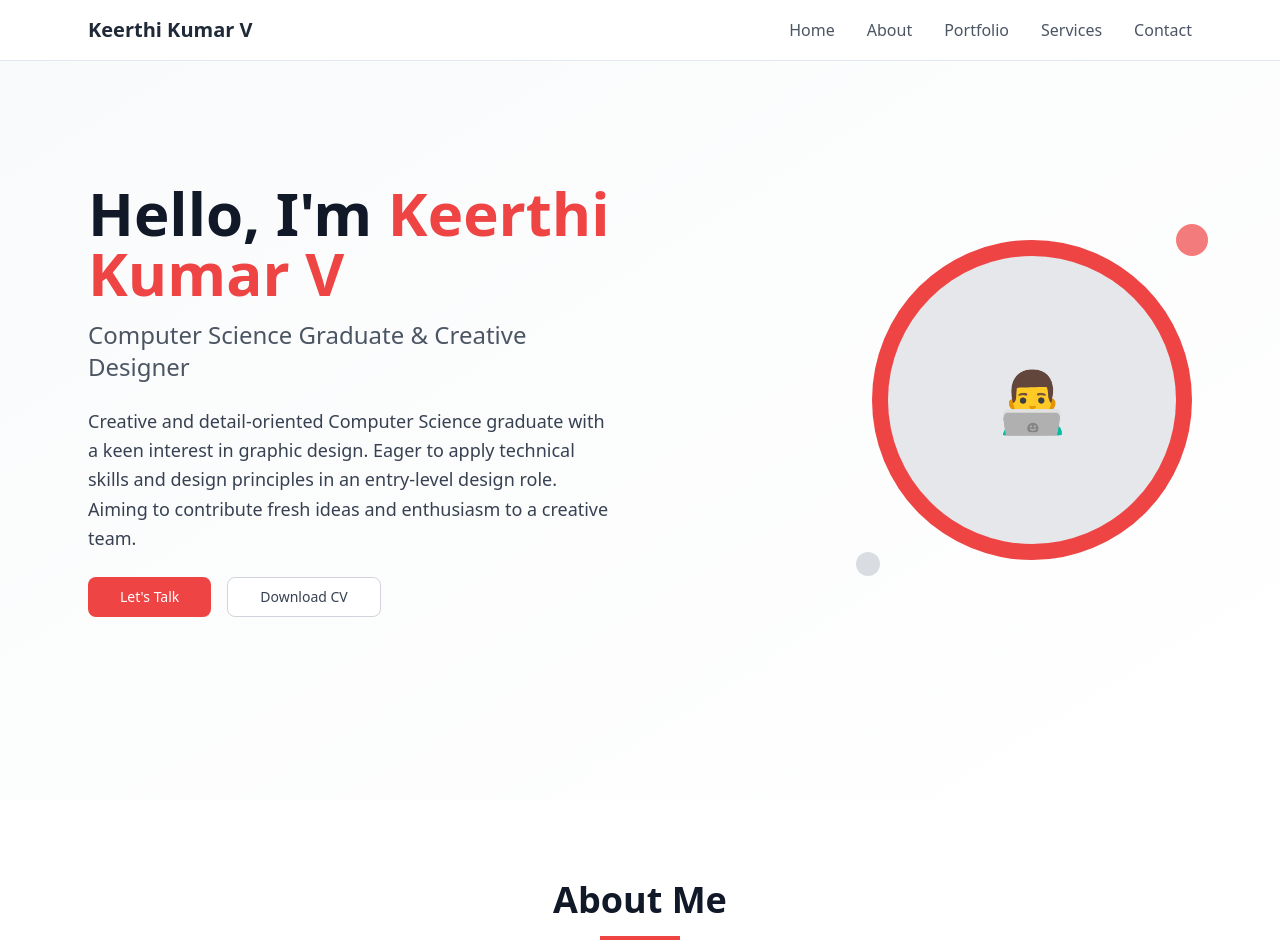
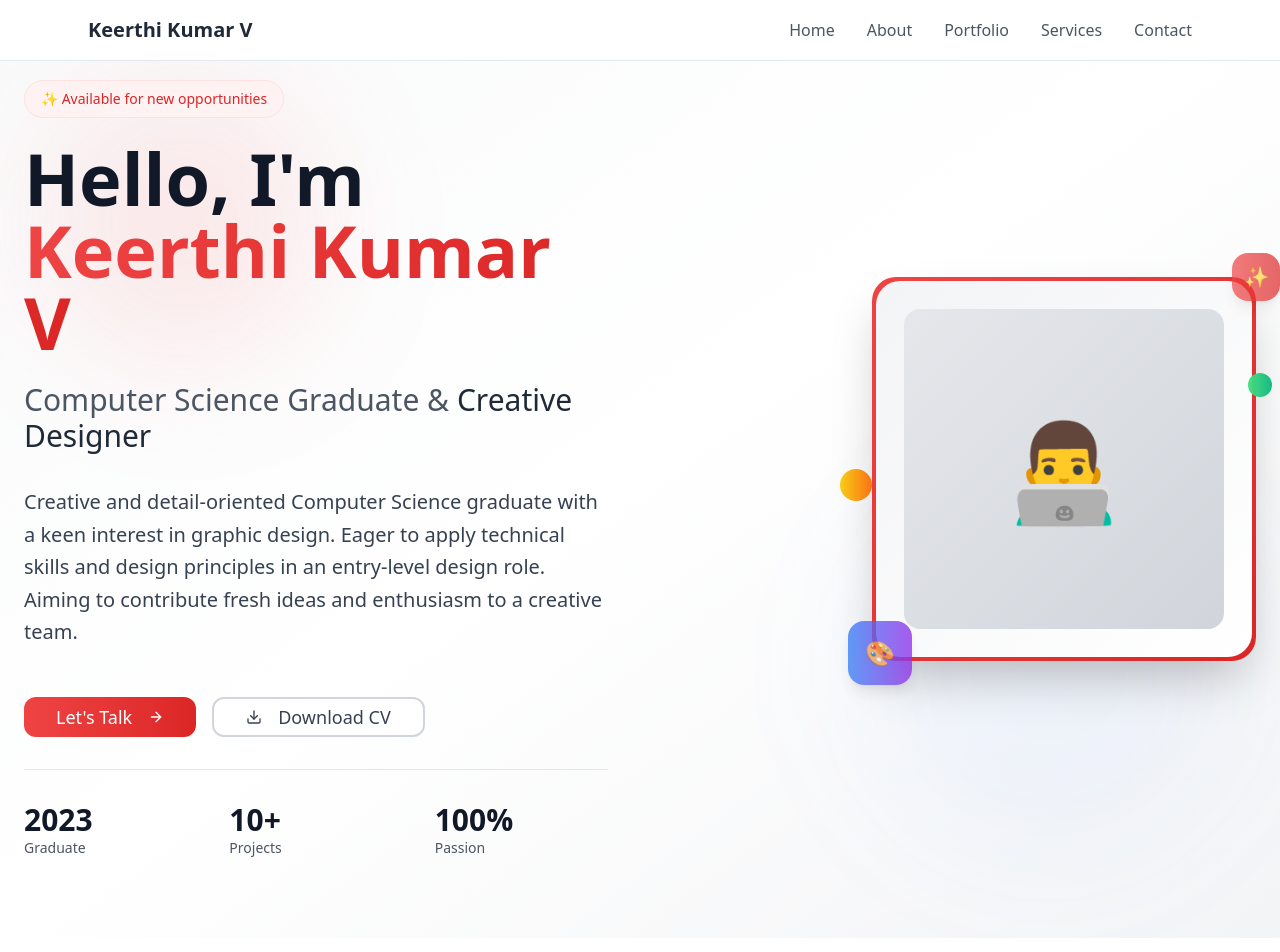
Before and after one commit to KEERTHIKUMAR02/Keerthi.portfolio, a React (Vite) app: page / in a window 1280 px wide. Shown: the top 952 px of the page. Built offline with nearby package versions, Linux system fonts and the light colour scheme.

Commit message:
Enhance hero section UI
Refactor the hero section to use a more modern UI.

```diff
--- a/src/components/Hero.tsx
+++ b/src/components/Hero.tsx
@@ -1,5 +1,6 @@
 
 import { Button } from '@/components/ui/button';
+import { ArrowRight, Download } from 'lucide-react';
 
 const Hero = () => {
   const scrollToContact = () => {
@@ -8,53 +9,95 @@ const Hero = () => {
   };
 
   return (
-    <section id="home" className="min-h-screen flex items-center justify-center bg-gradient-to-br from-gray-50 to-white">
-      <div className="max-w-6xl mx-auto px-6 py-20">
-        <div className="grid lg:grid-cols-2 gap-12 items-center">
+    <section id="home" className="min-h-screen flex items-center justify-center bg-gradient-to-br from-gray-50 via-white to-gray-100 relative overflow-hidden">
+      {/* Background decoration */}
+      <div className="absolute inset-0 bg-grid-pattern opacity-5"></div>
+      <div className="absolute top-20 left-10 w-72 h-72 bg-red-500/10 rounded-full blur-3xl"></div>
+      <div className="absolute bottom-20 right-10 w-96 h-96 bg-blue-500/5 rounded-full blur-3xl"></div>
+
+      <div className="max-w-7xl mx-auto px-6 py-20 relative z-10">
+        <div className="grid lg:grid-cols-2 gap-16 items-center">
           {/* Text Content */}
-          <div className="space-y-6 animate-fade-in">
-            <div>
-              <h1 className="text-5xl lg:text-6xl font-bold text-gray-900 mb-4">
-                Hello, I'm <span className="text-red-500">Keerthi Kumar V</span>
+          <div className="space-y-8 animate-fade-in">
+            <div className="space-y-6">
+              <div className="inline-flex items-center px-4 py-2 bg-red-50 border border-red-100 rounded-full text-red-600 text-sm font-medium">
+                ✨ Available for new opportunities
+              </div>
+
+              <h1 className="text-6xl lg:text-7xl font-bold text-gray-900 leading-tight">
+                Hello, I'm{' '}
+                <span className="bg-gradient-to-r from-red-500 to-red-600 bg-clip-text text-transparent">
+                  Keerthi Kumar V
+                </span>
               </h1>
-              <h2 className="text-xl lg:text-2xl text-gray-600 mb-6">
-                Computer Science Graduate & Creative Designer
+
+              <h2 className="text-2xl lg:text-3xl text-gray-600 font-light leading-relaxed">
+                Computer Science Graduate &{' '}
+                <span className="font-medium text-gray-800">Creative Designer</span>
               </h2>
             </div>
 
-            <p className="text-lg text-gray-700 leading-relaxed">
+            <p className="text-xl text-gray-700 leading-relaxed max-w-2xl">
               Creative and detail-oriented Computer Science graduate with a keen interest in graphic design.
               Eager to apply technical skills and design principles in an entry-level design role.
               Aiming to contribute fresh ideas and enthusiasm to a creative team.
             </p>
 
-            <div className="flex flex-col sm:flex-row gap-4">
+            <div className="flex flex-col sm:flex-row gap-4 pt-4">
               <Button
                 onClick={scrollToContact}
-                className="bg-red-500 hover:bg-red-600 text-white px-8 py-3 rounded-lg transition-all hover:scale-105"
+                className="bg-gradient-to-r from-red-500 to-red-600 hover:from-red-600 hover:to-red-700 text-white px-8 py-4 rounded-xl transition-all duration-300 hover:scale-105 hover:shadow-lg text-lg font-medium group"
               >
                 Let's Talk
+                <ArrowRight className="ml-2 h-5 w-5 group-hover:translate-x-1 transition-transform" />
               </Button>
               <Button
                 variant="outline"
-                className="border-gray-300 text-gray-700 hover:bg-gray-50 px-8 py-3 rounded-lg transition-all hover:scale-105"
+                className="border-2 border-gray-300 text-gray-700 hover:bg-gray-50 hover:border-gray-400 px-8 py-4 rounded-xl transition-all duration-300 hover:scale-105 text-lg font-medium group"
               >
+                <Download className="mr-2 h-5 w-5 group-hover:translate-y-1 transition-transform" />
                 Download CV
               </Button>
+            </div>
+
+            {/* Stats or metrics */}
+            <div className="grid grid-cols-3 gap-8 pt-8 border-t border-gray-200">
+              <div>
+                <div className="text-3xl font-bold text-gray-900">2023</div>
+                <div className="text-sm text-gray-600">Graduate</div>
+              </div>
+              <div>
+                <div className="text-3xl font-bold text-gray-900">10+</div>
+                <div className="text-sm text-gray-600">Projects</div>
+              </div>
+              <div>
+                <div className="text-3xl font-bold text-gray-900">100%</div>
+                <div className="text-sm text-gray-600">Passion</div>
+              </div>
             </div>
           </div>
 
           {/* Profile Image */}
           <div className="flex justify-center lg:justify-end">
-            <div className="relative">
-              <div className="w-80 h-80 rounded-full bg-red-500 flex items-center justify-center overflow-hidden">
-                <div className="w-72 h-72 rounded-full bg-gray-200 flex items-center justify-center">
-                  <div className="text-6xl text-gray-400">👨‍💻</div>
+            <div className="relative group">
+              {/* Main profile container */}
+              <div className="relative w-96 h-96 rounded-3xl bg-gradient-to-br from-red-500 to-red-600 p-1 shadow-2xl group-hover:shadow-3xl transition-all duration-500">
+                <div className="w-full h-full rounded-3xl bg-gradient-to-br from-gray-100 to-white flex items-center justify-center overflow-hidden">
+                  <div className="w-80 h-80 rounded-2xl bg-gradient-to-br from-gray-200 to-gray-300 flex items-center justify-center group-hover:scale-105 transition-transform duration-500">
+                    <div className="text-8xl">👨‍💻</div>
+                  </div>
                 </div>
               </div>
-              {/* Decorative elements */}
-              <div className="absolute -top-4 -right-4 w-8 h-8 bg-red-500 rounded-full animate-pulse"></div>
-              <div className="absolute -bottom-4 -left-4 w-6 h-6 bg-gray-300 rounded-full animate-pulse delay-1000"></div>
+
+              {/* Floating elements */}
+              <div className="absolute -top-6 -right-6 w-12 h-12 bg-gradient-to-r from-red-500 to-red-600 rounded-2xl flex items-center justify-center shadow-lg animate-pulse">
+                <span className="text-white text-xl">✨</span>
+              </div>
+              <div className="absolute -bottom-6 -left-6 w-16 h-16 bg-gradient-to-r from-blue-500 to-purple-600 rounded-2xl flex items-center justify-center shadow-lg animate-pulse delay-1000">
+                <span className="text-white text-2xl">🎨</span>
+              </div>
+              <div className="absolute top-1/2 -left-8 w-8 h-8 bg-gradient-to-r from-yellow-400 to-orange-500 rounded-full animate-pulse delay-500"></div>
+              <div className="absolute top-1/4 -right-4 w-6 h-6 bg-gradient-to-r from-green-400 to-emerald-500 rounded-full animate-pulse delay-700"></div>
             </div>
           </div>
         </div>
--- a/src/index.css
+++ b/src/index.css
@@ -1,3 +1,4 @@
+
 @tailwind base;
 @tailwind components;
 @tailwind utilities;
@@ -98,4 +99,9 @@
   body {
     @apply bg-background text-foreground;
   }
+
+  .bg-grid-pattern {
+    background-image: radial-gradient(circle, #e5e7eb 1px, transparent 1px);
+    background-size: 20px 20px;
+  }
 }
```
